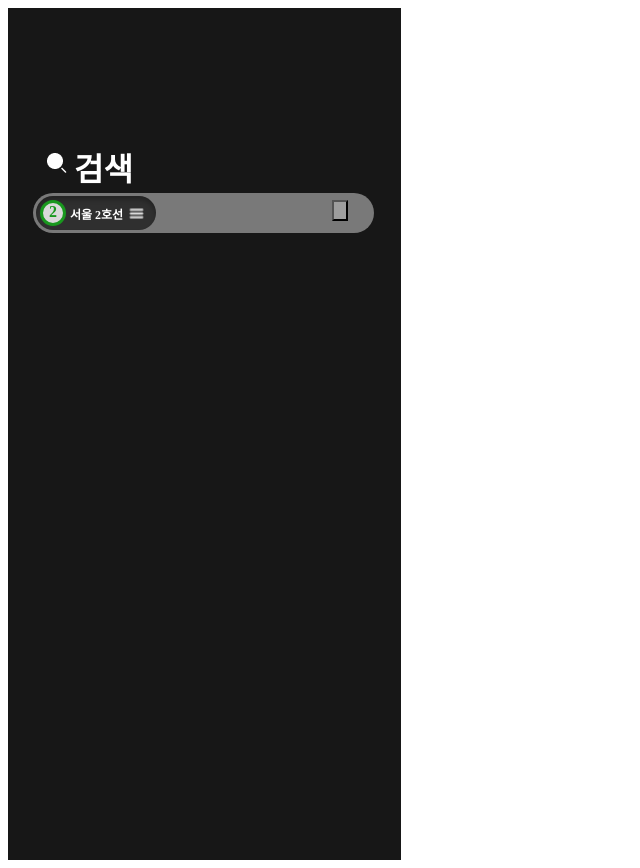
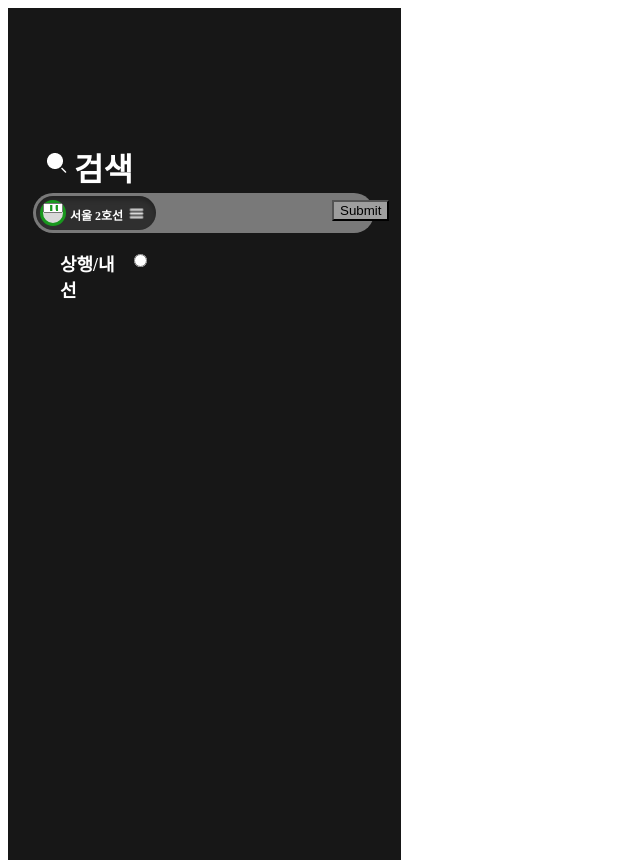
Before and after one commit to SeongbinSon/FlowRail-V1, a Flask app: page /station-search in a window 1280 px wide. Shown: the whole page, without its empty margins (0-640 px from the left). Run offline with Flask 3, Linux system fonts and the light colour scheme; grey boxes are pictures that could not be loaded.

Commit message:
UI 추가 및 기능구현 중 서비스 UI에서 역 검색 기능 구현중 UI 수정 중 테스트배드 추가

```diff
--- a/FlowRail/app.py
+++ b/FlowRail/app.py
@@ -115,7 +115,7 @@ def getsubway():
     name = request.form['stationName']
     line = request.form['line']
     updnline = request.form['updnline']
-
+    print(name, line, updnline)
 # /* ------------------------------------------------------------------------------------------------ */
 
     # [/subway] RTSA Line & UpdnLine Terminal
@@ -228,6 +228,8 @@ def getsubway():
     return render_template('search.html', time = arrivaltime , arrivalcode = arvlcode , train_number = infomation_test , updn_check = updnline_checker , first_info = first_info , second_info = second_info)
 
 # /* ------------------------------------------------------------------------------------------------ */
-
+@app.route("/test")
+def test():
+    return render_template("station_search_test.html")
 if __name__ == '__main__':
     app.run()
--- a/FlowRail/static/station-search.css
+++ b/FlowRail/static/station-search.css
@@ -86,7 +86,7 @@
 
 .ex-line2-text{
     position: absolute;
-    top: 205px;
+    top: 206px;
     left: 70px;
     width: 100px;
     height: 8px;
@@ -125,3 +125,30 @@ img.line-menu_img{
     height: 15px;
     width: 15px;
 }
+
+input.up-line{
+    position: absolute;
+    top: 251px;
+    left: 129px;
+    border: 1px solid #bbb;
+    border-radius: 8px;
+    padding: 10px 12px;
+    font-size: 14px;
+}
+
+.up-line-text{
+    position: absolute;
+    left: 60px;
+    top: 250px;
+    height: 20px;
+    width: 70px;
+    font-family: Pretendard;
+    font-size: 18px;
+    font-weight: bold;
+    font-stretch: normal;
+    font-style: normal;
+    line-height: normal;
+    letter-spacing: normal;
+    text-align: left;
+    color: #fff;
+}
--- a/FlowRail/templates/service_templates/check-time.html
+++ b/FlowRail/templates/service_templates/check-time.html
@@ -62,6 +62,9 @@
 
                 <div class="line2-r"></div>
                 <div class="line2-e"></div>
+                <button type="submit" class="line2-btn" onclick="location.href='station-search'">
+                    <img src="{{ url_for('static', filename='images/Right.png') }}">
+                </button>
                 <span class="line2-text">
                     2
                 </span>
@@ -108,7 +111,6 @@
                     수인분당선
 
             </div>
-
             </span>
         </div>
     </body>
--- a/FlowRail/templates/service_templates/station-search.html
+++ b/FlowRail/templates/service_templates/station-search.html
@@ -5,22 +5,23 @@
     </head>
     <body>
         <div class="FlowRail-First">
-            <form action="" method="">
+            <form action="/getsearch" method="post">
                 <span class="search_main">
                     검색
                 </span>
                 <div class="search_bar"></div>
                 <div class="line_choose_background">
-                    <input type="text" name="station"/>
+                    <input type="text" name="stationName"/>
                 </div>
                 <div class="line_choose_2"></div>
-                <span class="ex-line2">
-                    2
-                </span>
+                <input type="text" name ="line" value="1002" class="ex-line2"/>
                 <span class="ex-line2-text">
                     서울 2호선
                 </span>
-                <img class="search_img" src="./Search.png">
-                <img class="line-menu_img" src="./Menu.png">
-                <input type="submit" class="search-bar_img" value="">
+                <img class="search_img" src="{{ url_for('static', filename='images/Search.png') }}">
+                <img class="line-menu_img" src="{{ url_for('static', filename='images/Menu.png') }}">
+                <input type="submit" class="search-bar_img">
+                <input type="radio" class="up-line" name="updnline" id ="up" value="내선"/>
+                <input type="radio" class="up-line" name="updnline" id ="dn" value="외선"/>
+                <span class="up-line-text">상행/내선</span>
             </form>
```
Also changed, not shown: FlowRail/static/check-time.css (+11 -0 lines), FlowRail/templates/station_search_test.html (added, +27 -0 lines), FlowRail/static/images/Right.png (added).
